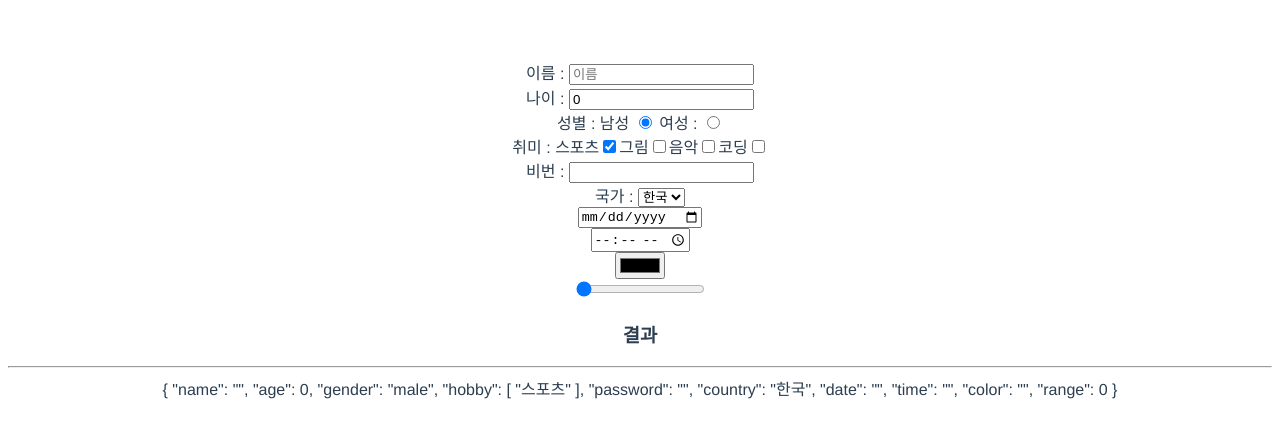
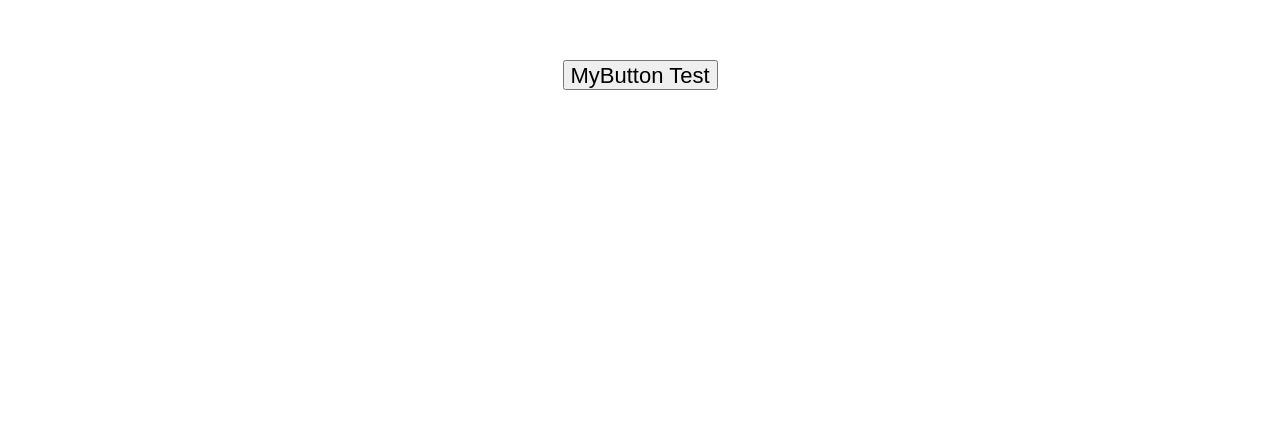
Before and after one commit to baaaaaaaaaaaaam/vue3, a Vue app: page / in a window 1280 px wide. Shown: the top 438 px of the page. Built offline with nearby package versions, Linux system fonts and the light colour scheme.

Commit message:
따라해보기3-5

```diff
--- a/src/App.vue
+++ b/src/App.vue
@@ -7,10 +7,16 @@
   <!-- <Watch msg="Welcome to Your Vue.js App"/> -->
   <!-- <Props msg="Welcome to Your Vue.js App" :data="[1,2,3]"/> -->
   <!-- <EmitParent msg="Welcome to Your Vue.js App"/> -->
-  <Ex1/>
+  <!-- <Ex1/> -->
+  <!-- <MyButton sm> MyButton Test </MyButton>
+  <MyButton lg> MyButton Test </MyButton>
+  <MyButton pill> MyButton Test </MyButton>
+  <MyButton background-white pill> MyButton Test </MyButton> -->
+  <MyButton type="switch" v-model:active="active"> MyButton Test </MyButton>
+  <!-- <MyButton type="switch" sep="2" v-model:active="active" @click="onClicked"> MyButton Test </MyButton> -->
 </template>
 
-<script setup>
+<script>
 // import LifeCycle from './components/LifeCycle.vue'
 // import Vmodel from './components/Vmodel.vue'
 // import Reactive from './components/Reactive.vue'
@@ -18,7 +24,25 @@
 // import Watch from './components/Watch.vue'
 // import Props from './components/Props.vue'
 // import EmitParent from './components/EmitParent.vue'
-import Ex1 from './components/Practice/Ex3-5-1.vue'
+// import Ex1 from './components/Practice/Ex3-5-1.vue'
+import {ref, watch} from 'vue'
+import MyButton from './components/Practice/Ex3-5-2.vue'
+
+export default {
+  components:{
+    MyButton
+  },
+  setup(){
+    const active=ref(true)
+    watch(active,()=>{
+      console.log(active.value)
+    })
+    return {
+      active,
+    }
+  }
+}
+
 </script>
 
 <style>
--- /dev/null
+++ b/src/components/Practice/Ex3-5-2.vue
@@ -0,0 +1,82 @@
+<template>
+    <button v-bind="$attrs" :type="type" :class="classes" ref="button" @click="$emit('update:active',!active1);onClicked()">
+        <slot></slot>
+    </button>
+</template>
+<script>
+import {ref,onMounted, watch } from 'vue'
+
+export default {
+    props:{
+        type:{
+            default: 'button',
+            validator:(value)=>{
+                const allowed=['button','submit','reset','switch']
+                return allowed.includes(value)
+            },
+        },
+        sm: Boolean,
+        md: {
+            type:Boolean,
+            default:true
+        },
+        lg: Boolean,
+        pill: Boolean
+    },
+    emits:['update:active'],
+    setup(props,context) {
+        const classes=[];
+        const button =  ref(null);
+        const active1 = ref(context.attrs.active);
+        if(props.sm) classes.push('sm');
+        else if(props.lg) classes.push('lg');
+        else classes.push('md');
+        if (props.pill) classes.push('pill');
+
+        const onClicked = () =>{
+            console.log('123')
+            active1.value=!active1.value
+        }
+
+        //mounted 훅
+        onMounted(()=>{
+            Object.keys(context.attrs).forEach((attr)=>{
+                if(attr.startsWith('text-')) button.value.style.color = attr.substring(5);
+                if(attr.startsWith('background-')) button.value.style.backgroundColor = attr.substring(11);
+            })
+        })
+        watch(context.attrs.active,()=>{
+            console.log('t1')
+        })
+        return{
+            classes,
+            button,
+            active1,
+            onClicked
+        }
+    },
+}
+</script>
+<style scoped>
+    button{
+        outline: none;
+    }
+    .sm{
+        height: 20px;
+        font-size: 13px;
+    }
+    .md{
+        height: 30px;
+        font-size: 22px;
+    }
+    .lg{
+        height: 40px;
+        font-size: 31px;
+    }
+    .pill{
+        border-radius: 16px;
+    }
+    .deactive{
+        filter: brightness(50%);
+    }
+</style>
```
